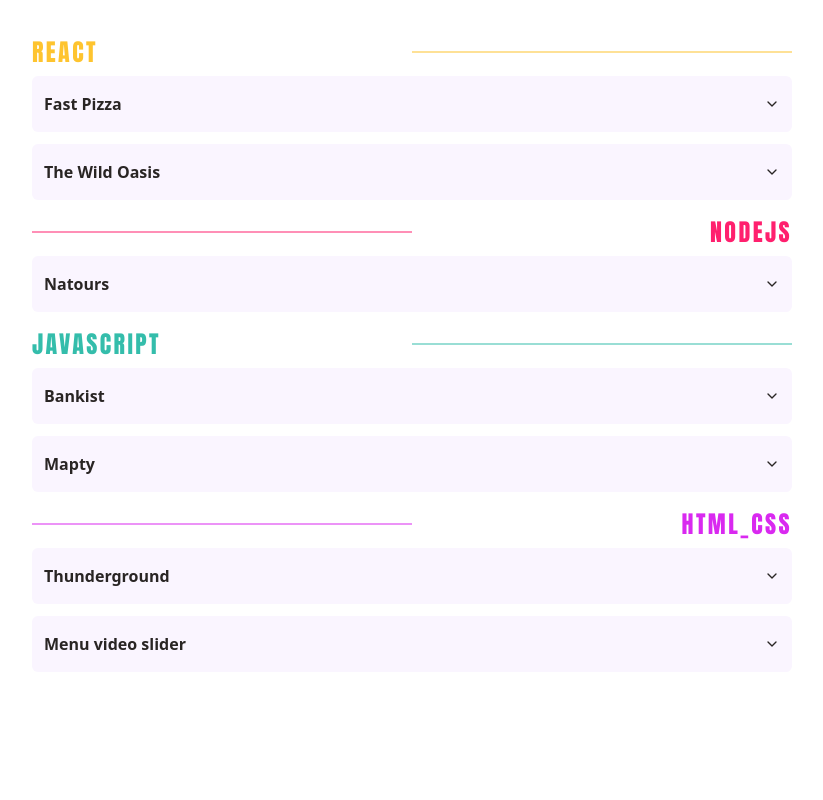
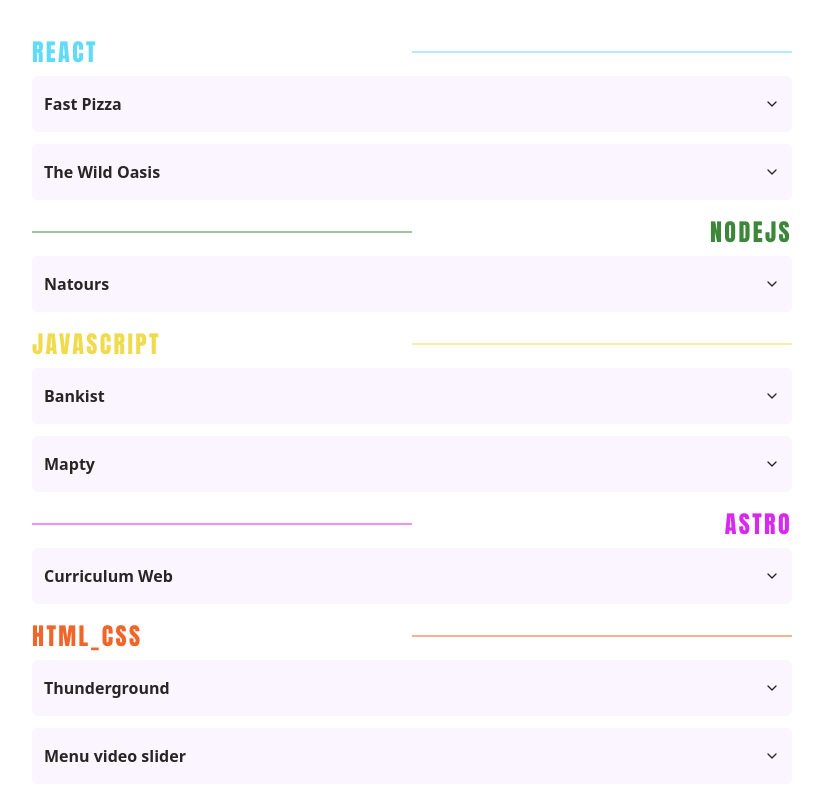
Before and after one commit to samuhlo/tiny-showcase, an Astro site: page / in a window 1280 px wide. Shown: the part 492-1292 px from the top of the page, without its empty margins (228-1051 px from the left). Before the commit the page ends 1212 px from the top, so only its background shows below. Built offline with nearby package versions, Linux system fonts and the light colour scheme; Astro itself is replaced by a stand-in of ours.

Commit message:
update colors + json

```diff
--- a/projects.json
+++ b/projects.json
@@ -65,6 +65,20 @@
       ]
     },
     {
+      "lenguage": "astro",
+      "projects": [
+        {
+          "name": "Curriculum Web",
+          "summary": "Proyecto desarrollado como parte del aprendizaje de Astro, donde cambiando el cv.json te saca la web con tus datos y lista para imprimir. Uso tambien del plugin de HotKeyPad. Creado siguiendo tutorial de Midudev, basado en el diseño de Bartosz Jarocki",
+          "url": "https://astro-cursoastro.vercel.app/",
+          "images": [
+            "project_images/curriculum1.webp",
+            "project_images/curriculum2.webp"
+          ]
+        }
+      ]
+    },
+    {
       "lenguage": "html_css",
       "projects": [
         {
--- a/src/components/Accordion.tsx
+++ b/src/components/Accordion.tsx
@@ -20,10 +20,11 @@ interface Props {
 
 // Mapeo de colores por lenguaje
 const languageColors: { [key: string]: string } = {
-  react: "#FEC42F",
-  nodejs: "#FF206E",
-  javascript: "#34bdab",
-  html_css: "#d929f0",
+  react: "#61DBFB",
+  nodejs: "#3c873a",
+  javascript: "#F0DB4F",
+  astro: "#d929f0",
+  html_css: "#f06529",
   // Agregar lenguajes
 };
 
```
Also changed, not shown: public/project_images/curriculum1.webp (added), public/project_images/curriculum2.webp (added).
